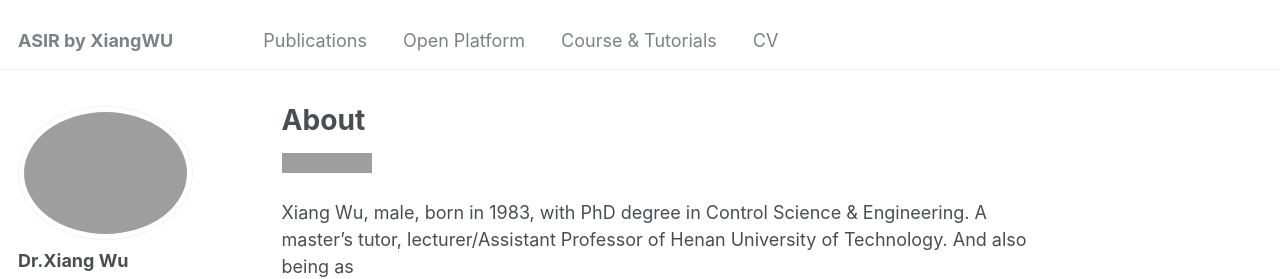
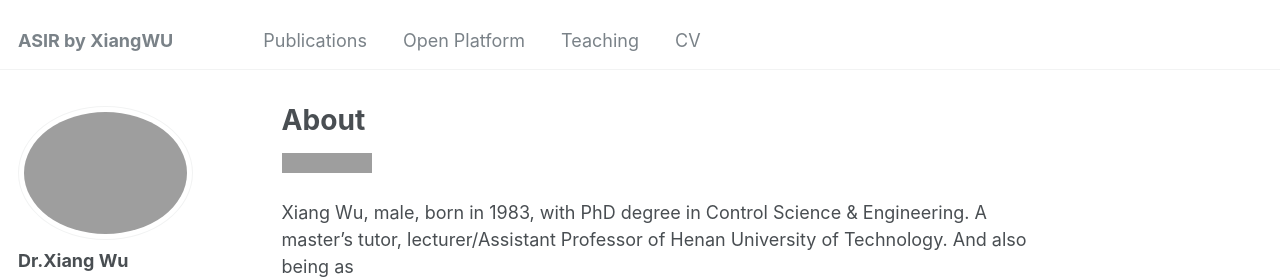
Before and after one commit to xiangwu/xiangwu.github.io, a Jekyll site: the page built from _pages/about.md, in a window 1280 px wide. Shown: the top 279 px of the page. Built offline with Jekyll 4.4.1, drawn with Linux system fonts in a browser that asks for light colours; some web fonts are replaced; grey boxes are pictures that could not be loaded.

Commit message:
modified:   _data/navigation.yml

```diff
--- a/_data/navigation.yml
+++ b/_data/navigation.yml
@@ -7,7 +7,7 @@ main:
   - title: "Open Platform"
     url: /op/
 
-  - title: "Course & Tutorials"
+  - title: "Teaching"
     url: /teaching/
 
   - title: "CV"
```
